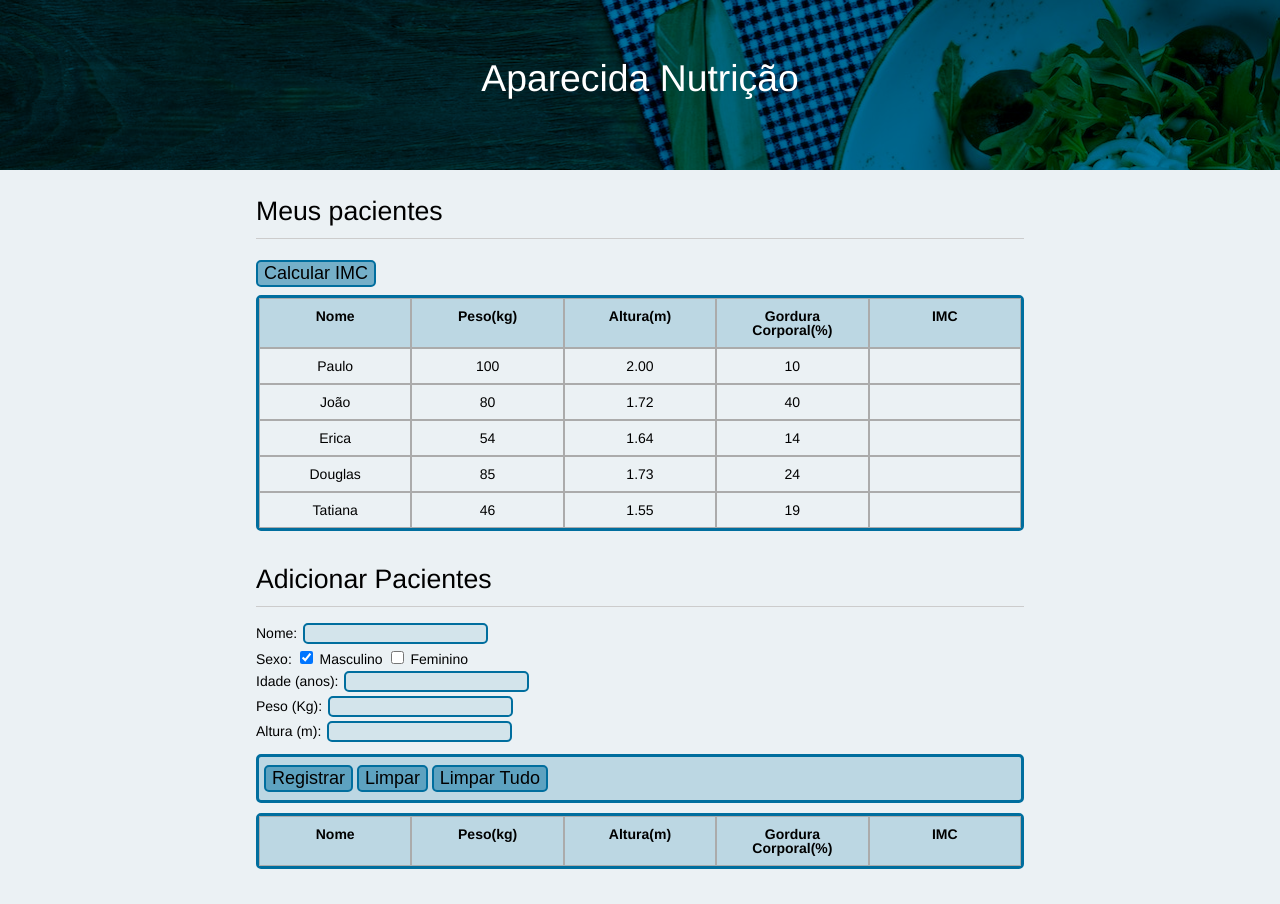
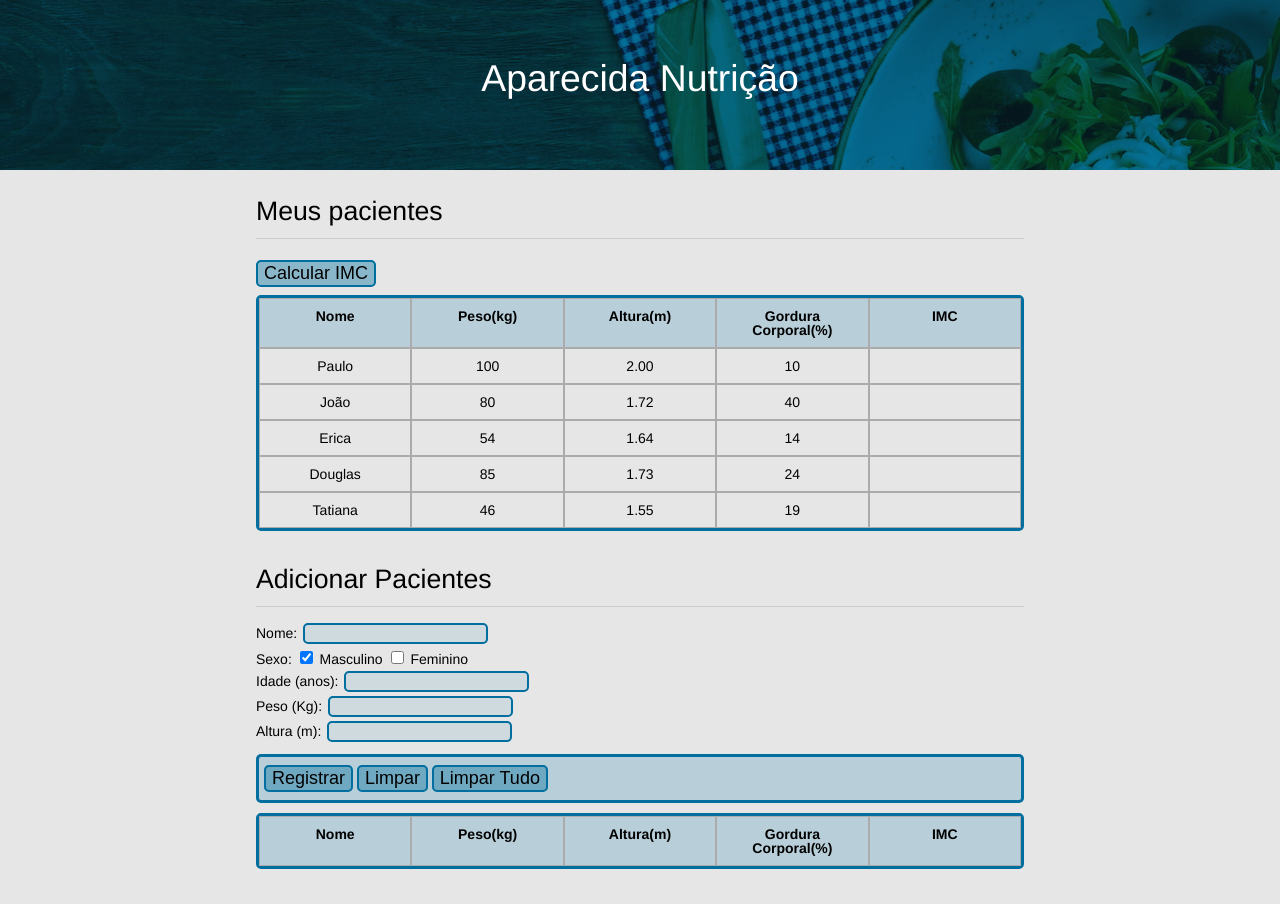
Before and after one commit to EdOzz42/BMI-Calculator, a plain HTML site: page index.html in a window 1280 px wide. Drawn offline with Linux system fonts and the light colour scheme.

Commit message:
Update index.css

```diff
--- a/css/index.css
+++ b/css/index.css
@@ -3,14 +3,14 @@
  }
 
 body{
-	background-color: rgb(235, 241, 244);
+	background-color: rgb(230, 230, 230);
 	font-family: "Helvetica Neue", "Helvetica", Helvetica, Arial, sans-serif;
 	font-size: 14px;
 	margin: 0px;
 
 }
 
-header{
+header {
 	background-color: rgb(0, 118, 161);
 	background-image: url(../images/nutrition.jpg);
 	background-repeat: no-repeat;
@@ -21,7 +21,17 @@ header{
 	height: 60px;
 	color: #FFF;
 	text-align: center;
+	position: relative;
+	isolation: isolate;
+}
 
+header::after {
+	content: '';
+	position: absolute;
+	z-index: -1;
+	inset: 0;
+	background-color:rgb(25, 109, 139);
+	opacity: 0.20;
 }
 
 header h1{
@@ -77,7 +87,13 @@ th{
 	margin-bottom: 8px;
 	border-radius: 5px;
 	border: 2px solid rgb(0, 110, 158);
-	background-color: rgb(0, 110, 158, 0.500);
+	background-color: rgb(0, 110, 158, 0.400);
+}
+
+.botao:hover {
+	background-color: rgb(0, 110, 158);
+	color: white;
+	border: 2px solid white;
 }
 
 .botoes {
```
